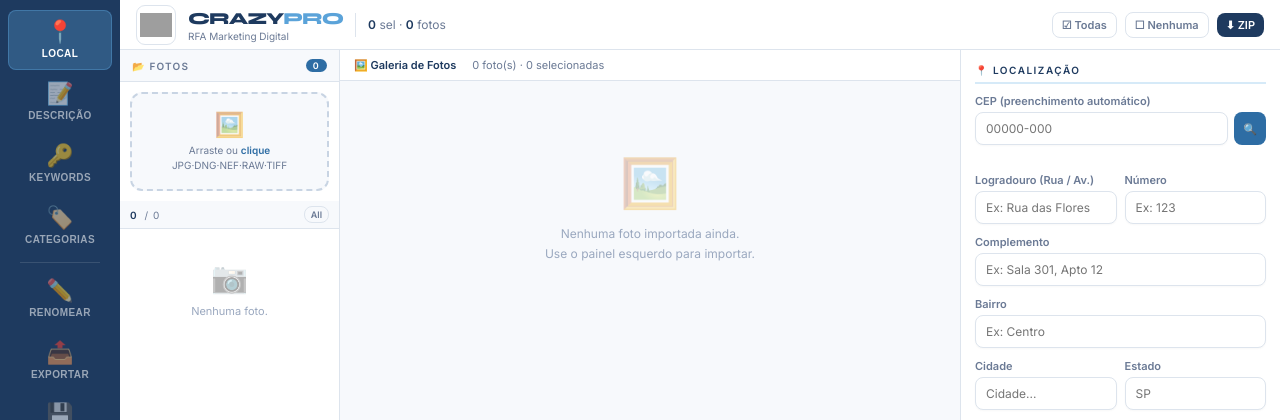
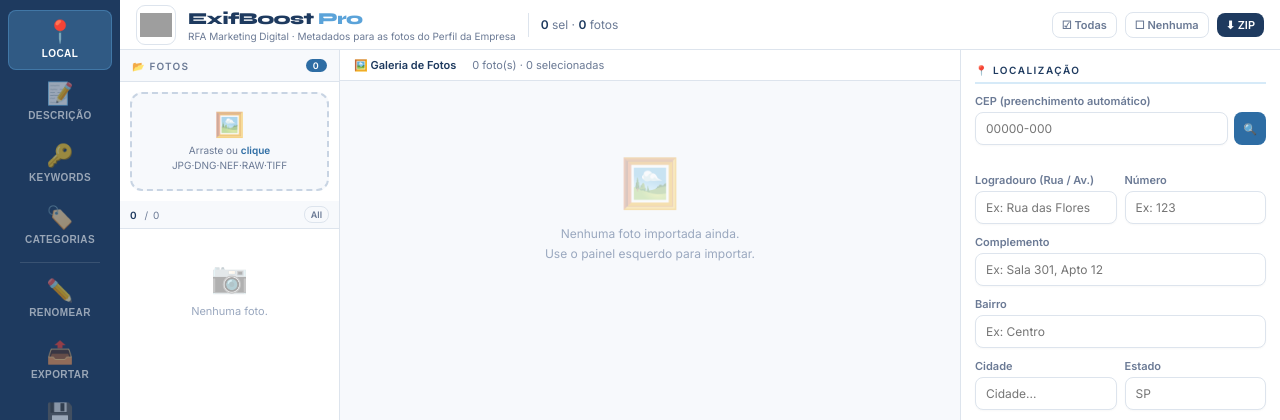
Before and after one commit to romuloarantes-crazypro/crazypro-rfa, a Flask app: page / in a window 1280 px wide. Shown: the top 420 px of the page. Run offline with Flask 3, Linux system fonts and the light colour scheme; grey boxes are pictures that could not be loaded.

Commit message:
feat: renomeia a ferramenta para ExifBoost Pro
- Nome, titulo, topo e aviso de privacidade na interface, com frase de apoio
- Software/CreatorTool gravados nas fotos e nome do ZIP passam a ExifBoost Pro
- Scripts de iniciar/atualizar/instalar com o novo nome (caminhos de instalacao e repositorio mantidos)
- Variaveis EXIFBOOST_* (CRAZYPRO_* continuam valendo) e pasta ~/.exifboost_pro com migracao automatica dos modelos antigos

Co-Authored-By: Claude Sonnet 5.5 <noreply@anthropic.com>
Claude-Session: https://claude.ai/code/session_018aMApfpXJmDrbhekdAqKvr

```diff
--- a/COMO_EDITAR.txt
+++ b/COMO_EDITAR.txt
@@ -1,5 +1,5 @@
 ╔══════════════════════════════════════════════════════════════╗
-║        CRAZYPRO RFA — Guia de Edição (Windows)             ║
+║        EXIFBOOST PRO — Guia de Edição (Windows)            ║
 ╚══════════════════════════════════════════════════════════════╝
 
 PASTA DE INSTALAÇÃO: D:\CrazyPro-RFA\
--- a/app.py
+++ b/app.py
@@ -10,11 +10,19 @@ app.secret_key = os.environ.get('SECRET_KEY', 'crazypro-rfa-2026')
 app.config['MAX_CONTENT_LENGTH'] = 200 * 1024 * 1024
 
 UPLOAD_BASE = '/tmp/cp_uploads'
-MODELS_FILE = os.environ.get('CRAZYPRO_MODELS_FILE') or os.path.join(os.path.expanduser('~'), '.crazypro_rfa', 'models.json')
+APP_NAME = 'ExifBoost Pro'
+
+def _env(name, default=''):
+    # EXIFBOOST_* é o nome atual; CRAZYPRO_* continua valendo para instalações antigas
+    return os.environ.get('EXIFBOOST_' + name) or os.environ.get('CRAZYPRO_' + name) or default
+
+_home = os.path.expanduser('~')
+MODELS_FILE = _env('MODELS_FILE') or os.path.join(_home, '.exifboost_pro', 'models.json')
+OLD_HOME_MODELS_FILE = os.path.join(_home, '.crazypro_rfa', 'models.json')
 LEGACY_MODELS_FILE = '/tmp/cp_models.json'
-RETENTION_HOURS = float(os.environ.get('CRAZYPRO_RETENTION_HOURS', '24'))
-_contact = os.environ.get('CRAZYPRO_CONTACT', '').strip()
-NOMINATIM_UA = 'CrazyPro-RFA/1.0' + (f' ({_contact})' if _contact else '')
+RETENTION_HOURS = float(_env('RETENTION_HOURS', '24'))
+_contact = _env('CONTACT').strip()
+NOMINATIM_UA = 'ExifBoost-Pro/1.0' + (f' ({_contact})' if _contact else '')
 SUPPORTED = {'.jpg','.jpeg','.tiff','.tif','.dng','.nef','.raf','.crw','.raw','.png'}
 
 try:
@@ -77,8 +85,9 @@ def save_json(p, d):
     os.replace(tmp, p)
 
 def load_models():
-    if not os.path.exists(MODELS_FILE) and os.path.exists(LEGACY_MODELS_FILE):
-        return load_json(LEGACY_MODELS_FILE)
+    if not os.path.exists(MODELS_FILE):
+        for old in (OLD_HOME_MODELS_FILE, LEGACY_MODELS_FILE):
+            if os.path.exists(old): return load_json(old)
     return load_json(MODELS_FILE)
 
 def deg_to_dms(deg):
@@ -248,7 +257,7 @@ def build_full_xmp(meta):
   xmlns:xmp='http://ns.adobe.com/xap/1.0/'>
   <xmp:Rating>{rating}</xmp:Rating>
   <xmp:BaseURL>{website}</xmp:BaseURL>
-  <xmp:CreatorTool>CrazyPro RFA</xmp:CreatorTool>
+  <xmp:CreatorTool>{APP_NAME}</xmp:CreatorTool>
 {xmp_create}  <xmp:ModifyDate>{now_iso}</xmp:ModifyDate>
   <xmp:MetadataDate>{now_iso}</xmp:MetadataDate>
  </rdf:Description>
@@ -391,7 +400,7 @@ def write_exif(src, meta, out_path):
                 except:
                     z[tag] = str(val).encode('latin-1', 'replace')
         # Software tag — authorship trail
-        z[piexif.ImageIFD.Software] = b'CrazyPro RFA'
+        z[piexif.ImageIFD.Software] = APP_NAME.encode('utf-8')
         # Windows Explorer tags (UTF-16LE) + UserComment, como o GeoSetter grava
         def _xp(s): return str(s).encode('utf-16le') + b'\x00\x00'
         kw_str=';'.join(k.strip() for k in (meta.get('keywords') or '').split(',') if k.strip())
@@ -522,7 +531,7 @@ def download_all(sid):
         for f in files:
             zf.write(os.path.join(out_dir,f), f)
     buf.seek(0)
-    return send_file(buf, as_attachment=True, download_name='crazypro_fotos.zip', mimetype='application/zip')
+    return send_file(buf, as_attachment=True, download_name='exifboost_fotos.zip', mimetype='application/zip')
 
 @app.route('/list_output/<sid>')
 def list_output(sid):
--- a/templates/index.html
+++ b/templates/index.html
@@ -3,7 +3,7 @@
 <head>
 <meta charset="UTF-8">
 <meta name="viewport" content="width=device-width,initial-scale=1">
-<title>CrazyPro — RFA Marketing Digital</title>
+<title>ExifBoost Pro — RFA Marketing Digital</title>
 <link rel="preconnect" href="https://fonts.googleapis.com">
 <link href="https://fonts.googleapis.com/css2?family=Syne:wght@700;800&family=Inter:wght@300;400;500;600&family=JetBrains+Mono:wght@400;500&display=swap" rel="stylesheet">
 <link rel="stylesheet" href="https://unpkg.com/leaflet@1.9.4/dist/leaflet.css"/>
@@ -41,7 +41,7 @@ html,body{height:100%;overflow:hidden;background:var(--bg);color:var(--text);fon
 
 /* TOPBAR */
 #topbar{height:50px;display:flex;align-items:center;gap:12px;padding:0 16px;background:var(--surface);border-bottom:1px solid var(--border);flex-shrink:0;box-shadow:0 1px 4px rgba(30,58,95,.06)}
-.brand{font-family:'Syne',sans-serif;font-weight:800;font-size:1.2rem;letter-spacing:-1px}
+.brand{font-family:'Syne',sans-serif;font-weight:800;font-size:1.2rem;letter-spacing:-.6px}
 .brand .c1{color:var(--navy)}.brand .c2{color:var(--light)}
 .brand-sub{font-size:10px;color:var(--muted);margin-top:1px}
 .tb-div{width:1px;height:24px;background:var(--border)}
@@ -298,8 +298,8 @@ textarea{resize:vertical;min-height:60px;line-height:1.5}
 <div id="content">
   <!-- TOPBAR -->
   <div id="topbar">
-    <div class="tb-logo" title="CrazyPro — RFA Marketing Digital"><img src="{{ icon }}" alt="RFA"></div>
-    <div><div class="brand"><span class="c1">CRAZY</span><span class="c2">PRO</span></div><div class="brand-sub">RFA Marketing Digital</div></div>
+    <div class="tb-logo" title="ExifBoost Pro — RFA Marketing Digital"><img src="{{ icon }}" alt="ExifBoost Pro"></div>
+    <div><div class="brand"><span class="c1">ExifBoost</span> <span class="c2">Pro</span></div><div class="brand-sub">RFA Marketing Digital · Metadados para as fotos do Perfil da Empresa</div></div>
     <div class="tb-div"></div>
     <div class="tb-stat"><strong id="hSel">0</strong> sel · <strong id="hTot">0</strong> fotos</div>
     <div class="tb-right">
@@ -724,7 +724,7 @@ textarea{resize:vertical;min-height:60px;line-height:1.5}
     <header><span id="privacy-title">Privacidade e termos de uso</span><button class="btn btn-ghost btn-sm" onclick="closePrivacy()">Fechar</button></header>
     <div id="privacy-body">
       <h4>Quem opera</h4>
-      <p>CrazyPro RFA, da RFA Marketing Digital (CNPJ 64.810.923/0001-91).</p>
+      <p>ExifBoost Pro, da RFA Marketing Digital (CNPJ 64.810.923/0001-91).</p>
       <h4>O que o app guarda</h4>
       <ul>
         <li>As fotos importadas e as geradas ficam numa pasta temporária do servidor, ligada à sua sessão. São apagadas ao usar "Limpar" e, automaticamente, depois de 24 horas sem uso.</li>
```
Also changed, not shown: 5 other files.
